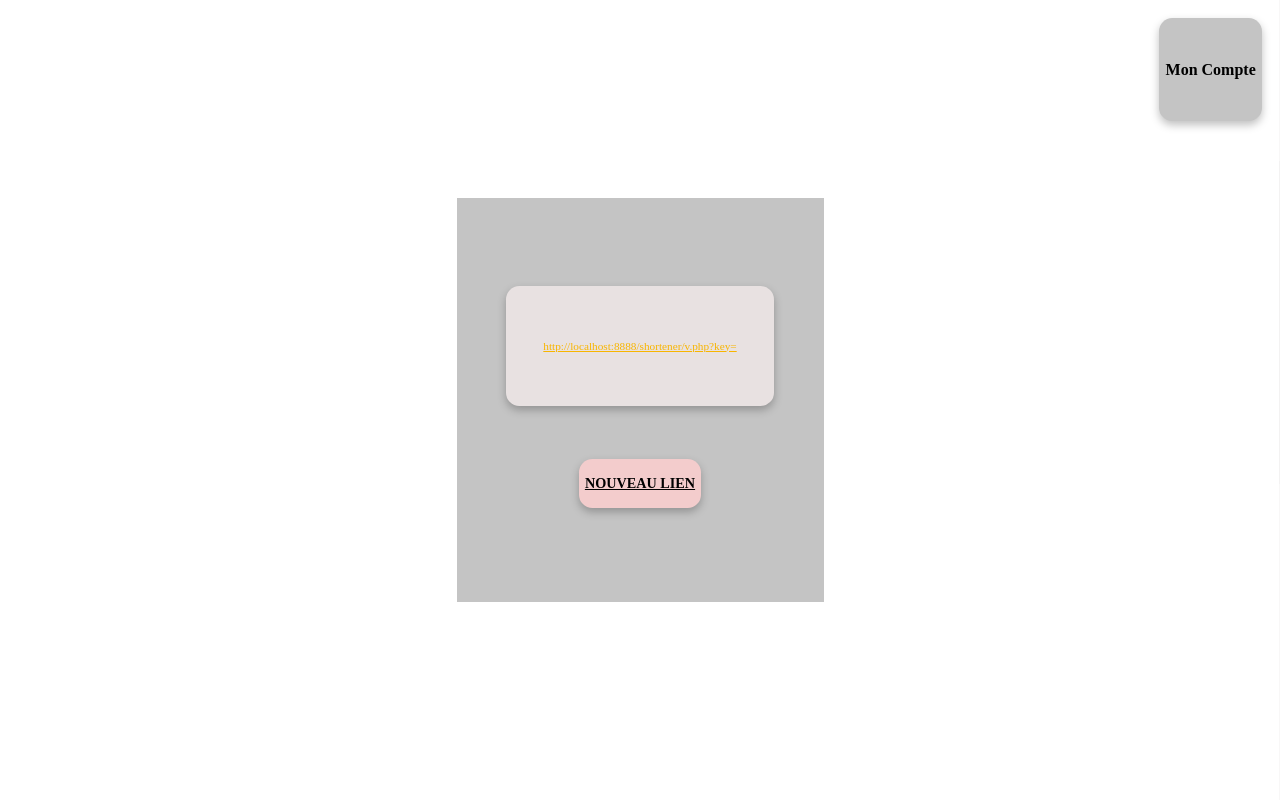
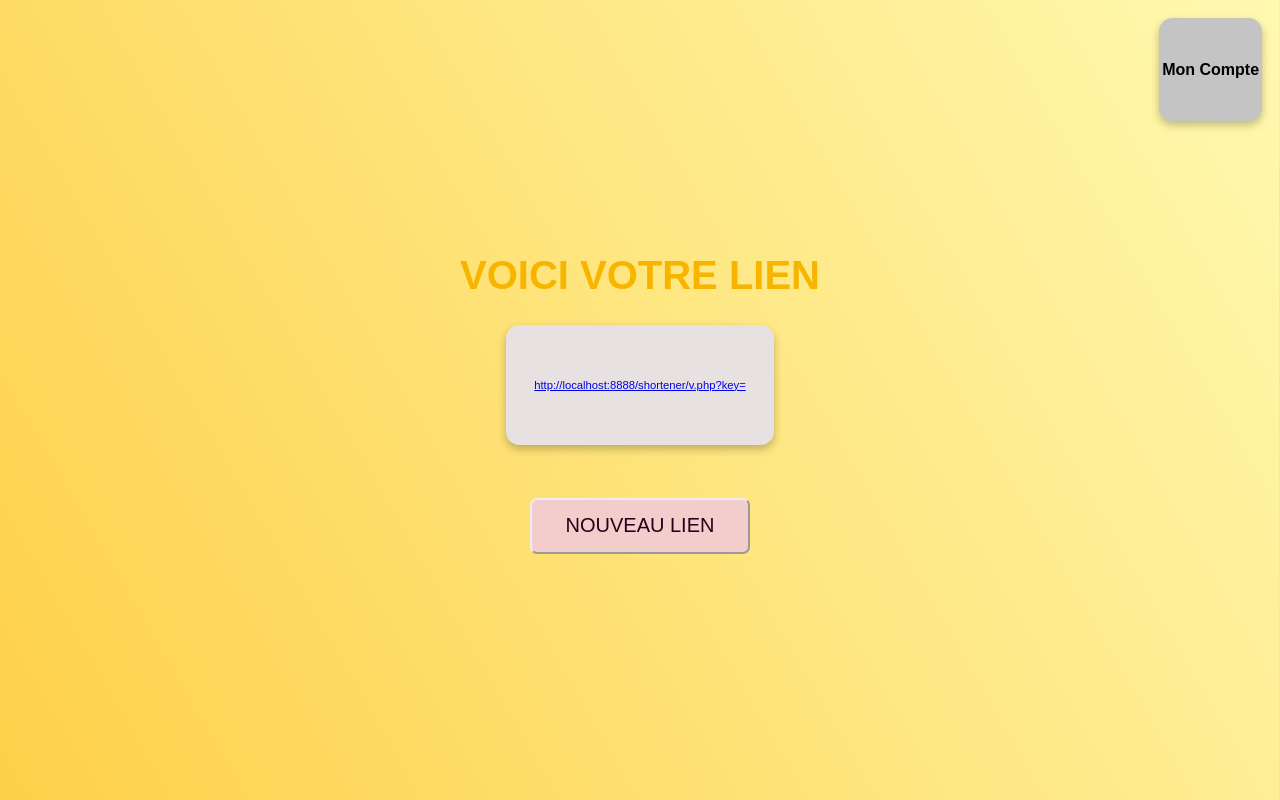
Before and after one commit to AntoninJuillard/shortener, a PHP site: page /shortener/addlink.php in a window 1280 px wide. Run offline with PHP 8.4, Linux system fonts and the light colour scheme; data that the repository does not hold is empty.

Commit message:
update style

```diff
--- a/addlink.php
+++ b/addlink.php
@@ -157,12 +157,13 @@ if(isset($_GET['change']))
     <meta http-equiv="X-UA-Compatible" content="IE=edge">
     <meta name="viewport" content="width=device-width, initial-scale=1.0">
     <title>shortener</title>
-    <link rel="stylesheet" href="css/connection.css">
+    <link rel="stylesheet" href="createlink.css">
 </head>
 <body>
-    <div class="home_container">
+    <div class="home_container_createlink">
         <div class="account-button">mon compte</div>
         <div class="home_buttons home_form" >
+        <h1 class="form_label">Voici votre lien</h1>
             <div class="copylink-button">
                 <a href="<?php echo "http://localhost:8888/shortener/v.php?key=".$urlshort ?>" target="_blank" rel="noopener noreferrer">
                     <?php echo "http://localhost:8888/shortener/v.php?key=".$urlshort ?>
--- a/createlink.css
+++ b/createlink.css
@@ -84,7 +84,7 @@ body{
     line-height: 9.435vw;
     cursor: pointer;
     background: #E8E1E1;
-    margin-top: 6.875vw;
+
     box-shadow: 0 4px 8px 0 #00000040;
     border-radius: 1.042vw;
 }
@@ -94,6 +94,11 @@ body{
     line-height: auto;
     text-align: center;
     line-height: 3.841vw;
+    text-decoration: none;
+    box-sizing: border-box;
+    border-width: 2px;
+    border-style: outset;
+    border-color: -internal-light-dark(rgb(118, 118, 118), rgb(133, 133, 133));
 }
 
 .account_zone{
```
